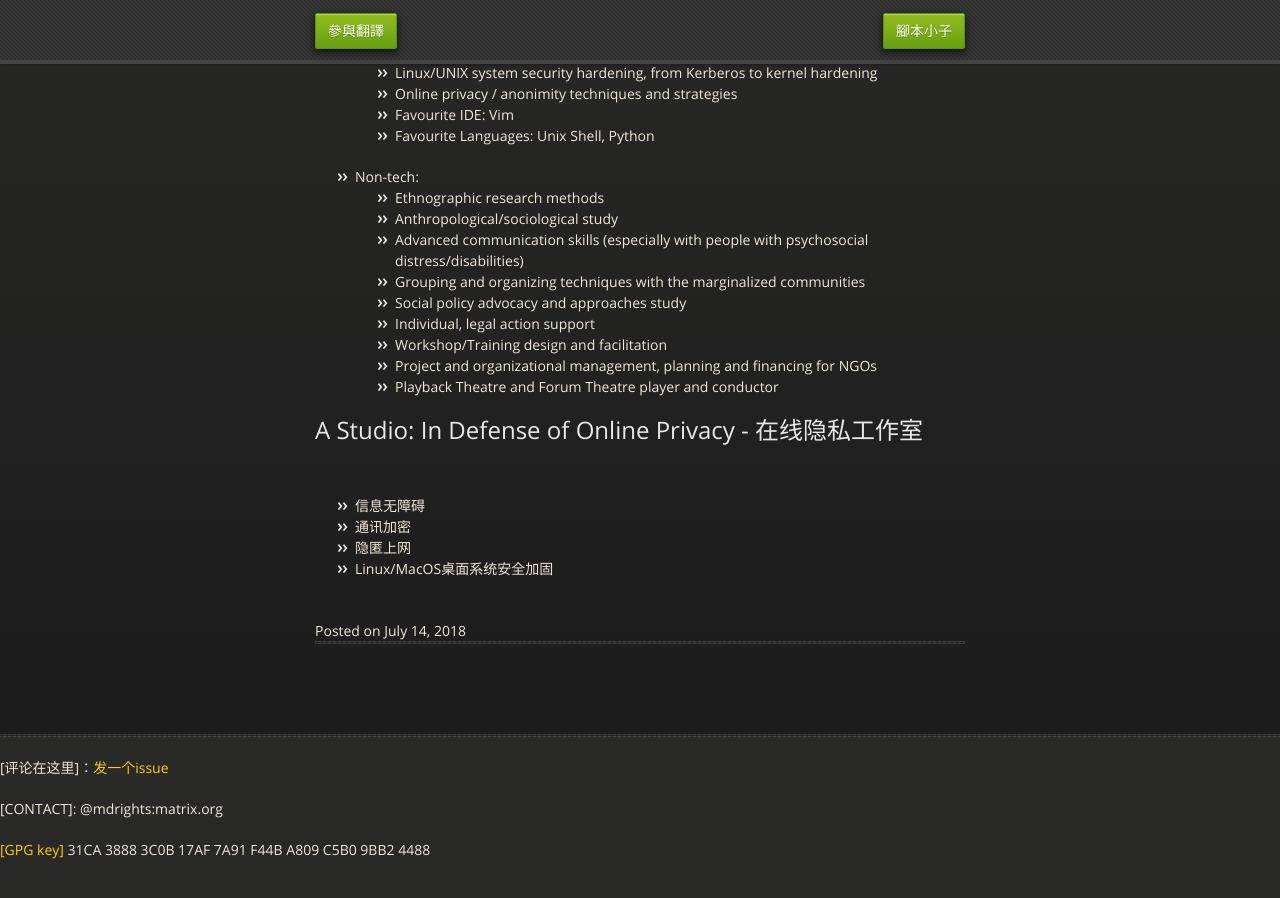
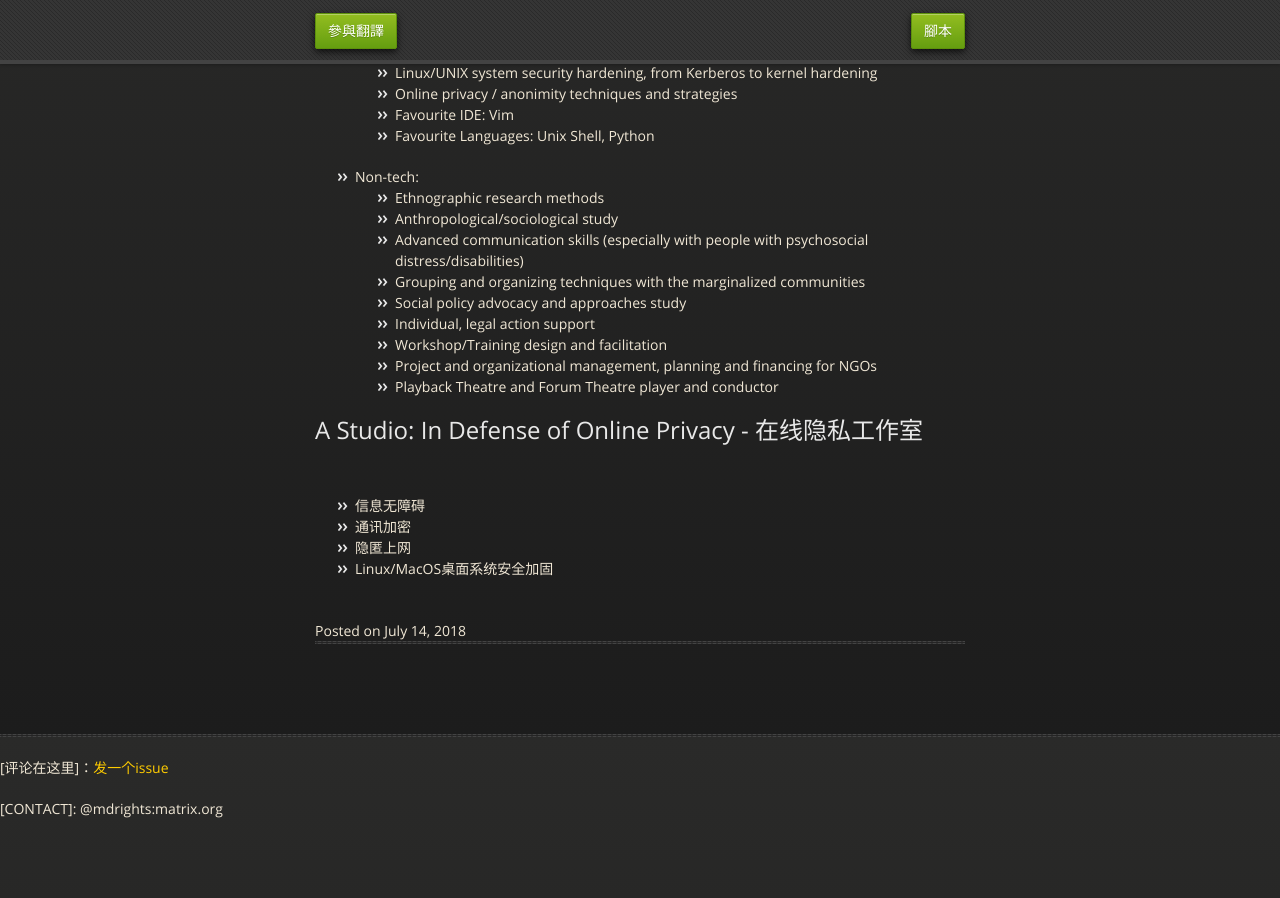
Before and after one commit to mdrights/mdrights.github.io, a Jekyll site: the page built from index.html, in a window 1280 px wide and 900 px high, scrolled down 1065 px. Built offline with Jekyll 4.4.1, drawn with Linux system fonts in a browser that asks for light colours; after the commit the page ends 1924 px from its top, so only the background shows below that.

Commit message:
update(remove) PGP key.

```diff
--- a/_layouts/default.html
+++ b/_layouts/default.html
@@ -23,7 +23,7 @@
       <div id="header">
         <nav>
           <li class="fork"><a href="https://github.com/mdrights/digital-rights">參與翻譯</a></li>
-          <li class="downloads"><a href="https://github.com/mdrights/Myscripts">腳本小子</a></li>
+          <li class="downloads"><a href="https://github.com/mdrights/Myscripts">腳本</a></li>
                 <!--<li class="title">DOWNLOADS</li>-->
         </nav>
       </div><!-- end header -->
@@ -35,6 +35,6 @@
 	<hr>
 	<p>[评论在这里]：<a href="https://github.com/mdrights/mdrights.github.io/issues/new">发一个issue</a></p>
 	<p>[CONTACT]: @mdrights:matrix.org</p>
-	<p><a href="{{ site.baseurl }}/mdrights.pgp.asc">[GPG key]</a> 31CA 3888 3C0B 17AF 7A91  F44B A809 C5B0 9BB2 4488 </p>
+	<!--<p><a href="{{ site.baseurl }}/mdrights.pgp.asc">[GPG key]</a> 31CA 3888 3C0B 17AF 7A91  F44B A809 C5B0 9BB2 4488 </p>-->
   </footer>
 </html>
```
Also changed, not shown: 1 other file.
